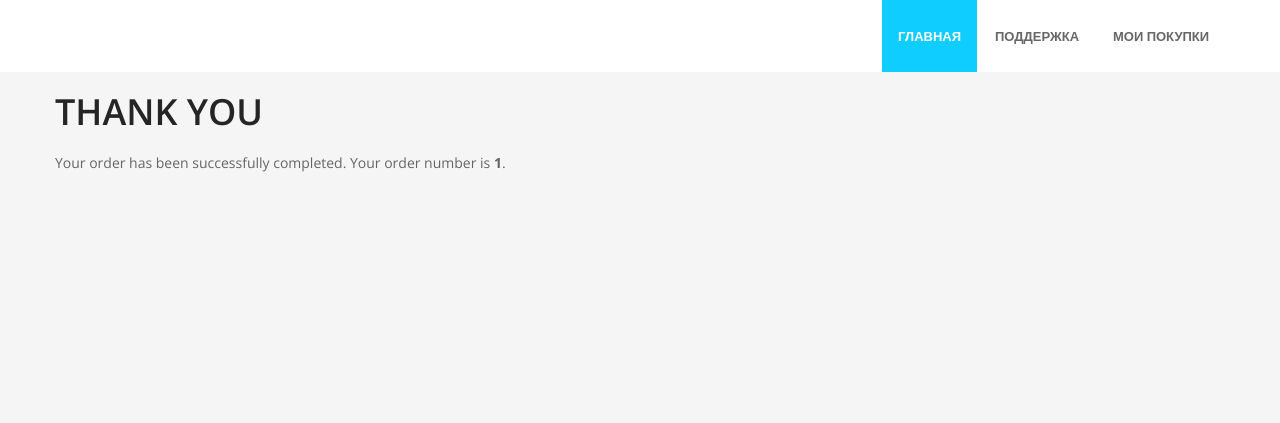
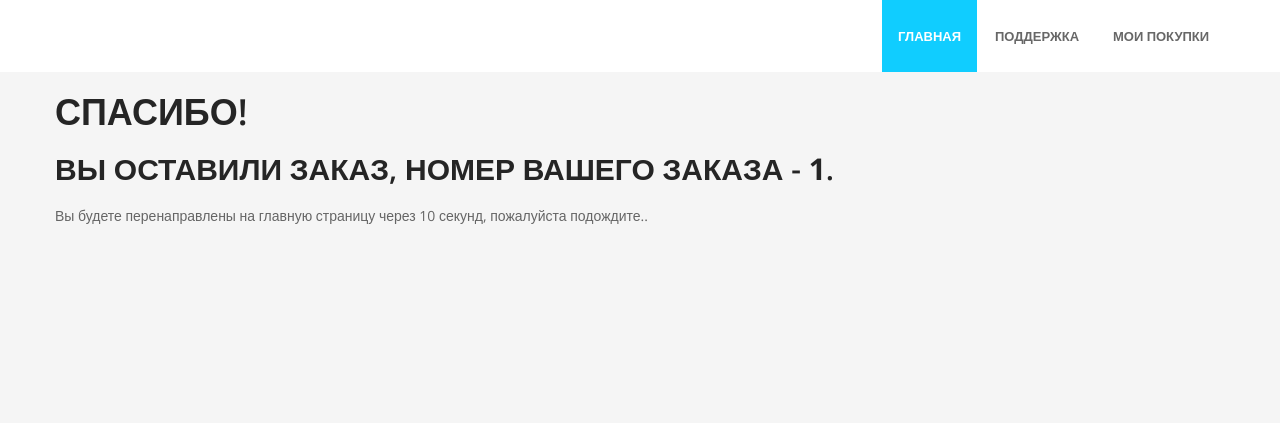
Before and after one commit to Stasnislawe/market, a Django app: template project/templates/orders/order/created.html in a window 1280 px wide. Shown: the top 423 px of the page. Run offline with Django 4.2, Linux system fonts and the light colour scheme; the template is opened without the code that fills it: values that come from a table or form of the project are taken from there, others are empty; tables that the repository leaves empty hold one stand-in row (values such as "Sample post"); some libraries are stand-ins or nearby versions.

Commit message:
Редирект через java на главную страницу спустя 10 сек

```diff
--- a/project/templates/orders/order/created.html
+++ b/project/templates/orders/order/created.html
@@ -4,9 +4,16 @@
 
 {% block content %}
 <div class="container">
-    <h1>Thank you</h1>
-    <p>Your order has been successfully completed. Your order number is
-        <strong>{{ order.id }}</strong>.</p>
+    <h1>Спасибо!</h1>
+    <h2>Вы оставили заказ, номер вашего заказа -
+        <strong>{{ order.id }}</strong>.</h2>
+    <script type="text/javascript">
+    function Redirect()
+    {
+        window.location="http://127.0.0.1:8000/";
+    }
+    document.write("Вы будете перенаправлены на главную страницу через 10 секунд, пожалуйста подождите..");
+    setTimeout('Redirect()', 10000);
+</script>
 </div>
-
 {% endblock %}
```
